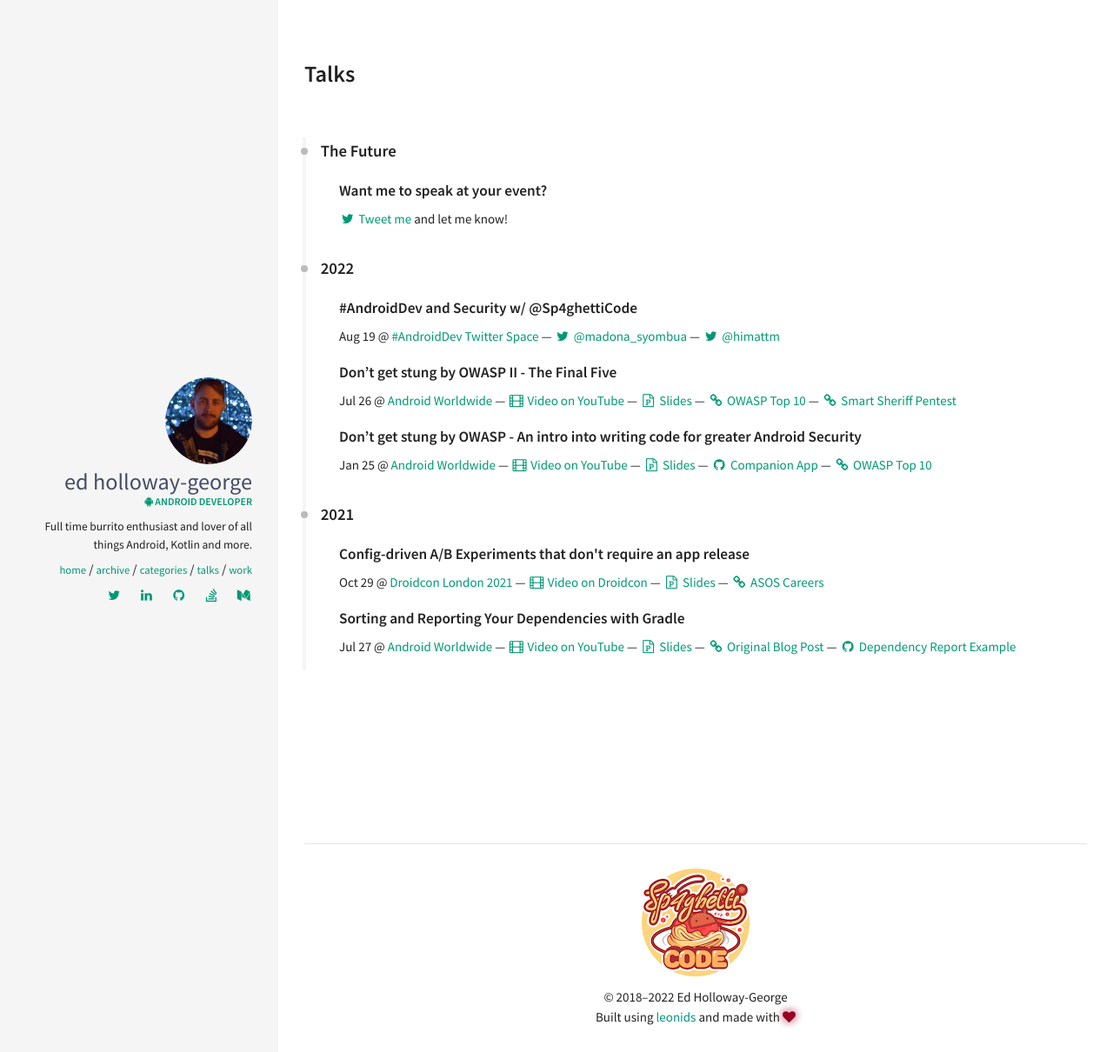
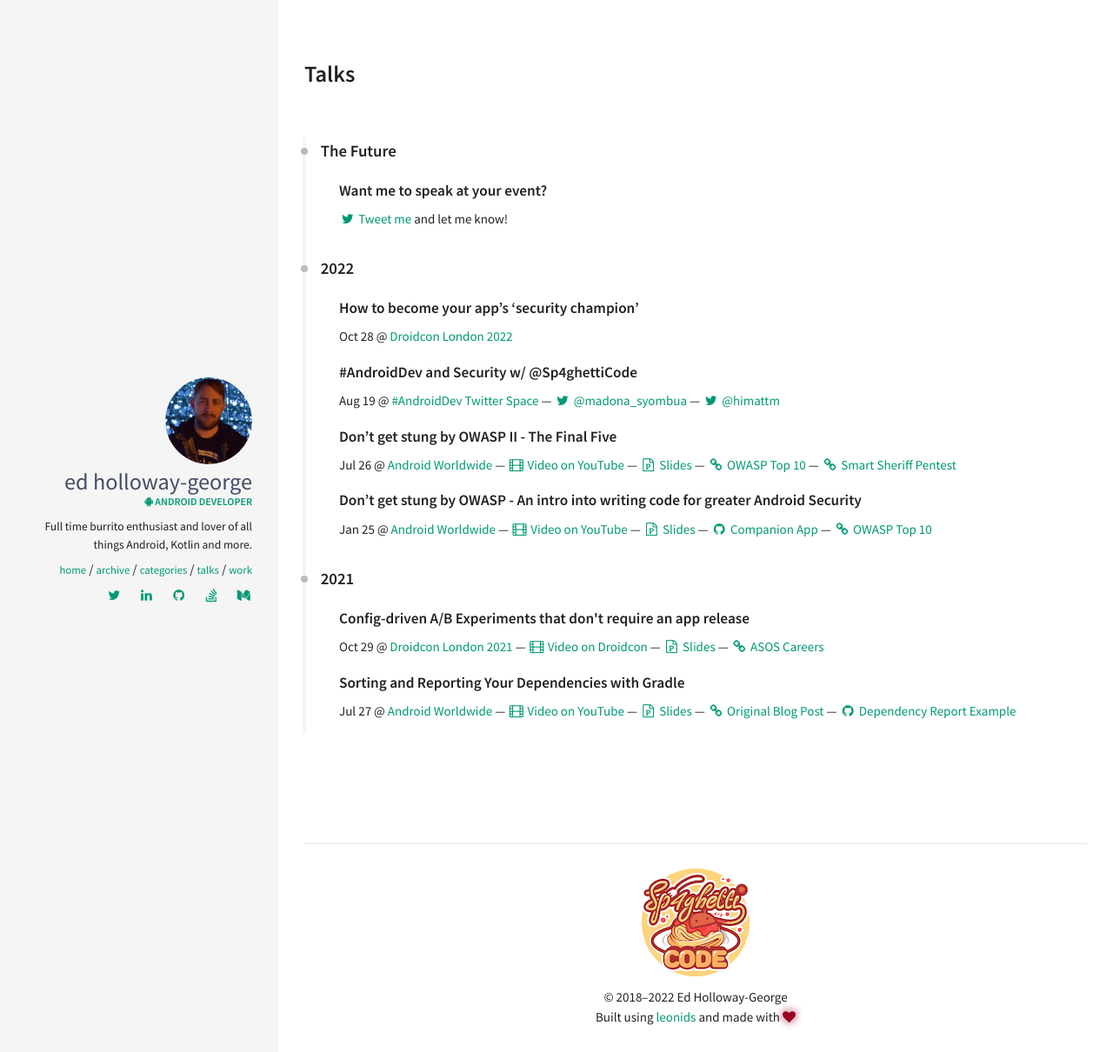
Before and after one commit to ed-george/ed-george.github.io, a Jekyll site: the page built from talks.html, in a window 1280 px wide. Shown: the whole page at 87% size. Built offline with Jekyll 4.4.1, drawn with Linux system fonts in a browser that asks for light colours.

Commit message:
Update upcoming talk(s)

```diff
--- a/_data/index/talks.yaml
+++ b/_data/index/talks.yaml
@@ -15,6 +15,11 @@
 #   - title: Optional External link 2
 #     url: https://example.com
 #     icon: optional-icon
+- title: "How to become your app’s ‘security champion’"
+  event:
+    title: "Droidcon London 2022"
+    url: https://london.droidcon.com/ed-holloway-george
+    date: '2022-10-28'
 - title: "#AndroidDev and Security w/ @Sp4ghettiCode"
   event:
     title: "#AndroidDev Twitter Space"
@@ -27,7 +32,6 @@
   - title: "@himattm"
     url: https://twitter.com/himattm
     icon: twitter
-
 - title: Don’t get stung by OWASP II - The Final Five
   event:
     title: Android Worldwide
```
